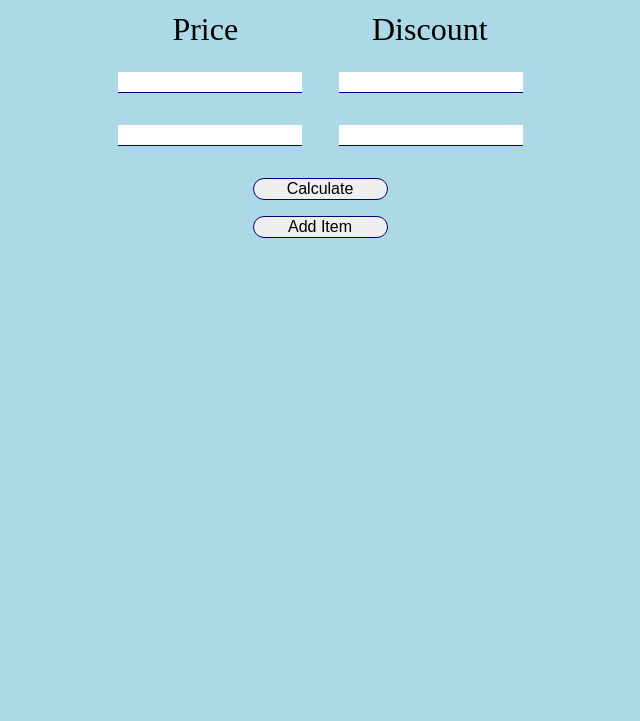
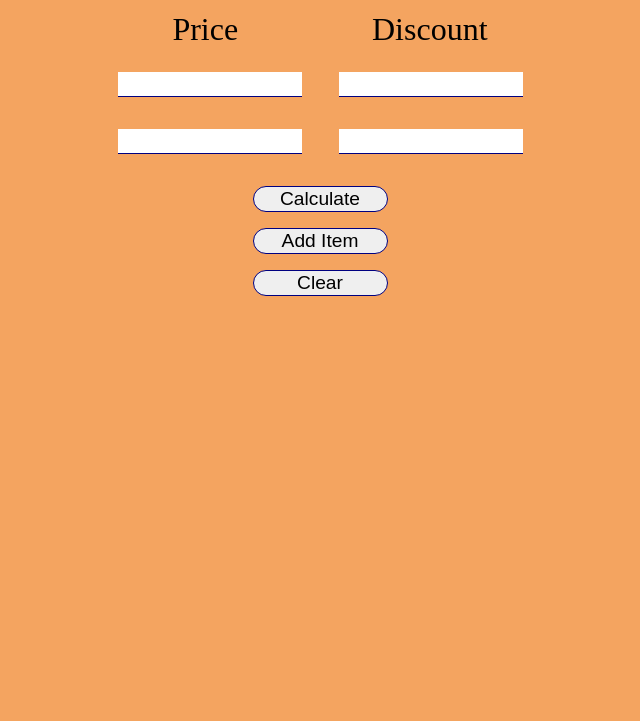
Before and after one commit to juliovquevedo/price, a plain HTML site: page index.html in a window 1280 px wide. Shown: the part 79-800 px from the top of the page, without its empty margins (320-960 px from the left). Drawn offline with Linux system fonts and the light colour scheme.

Commit message:
Added clear button and some style

```diff
--- a/index.html
+++ b/index.html
@@ -16,6 +16,7 @@
             <input class="right" type="number" name="discount2"><br>
             <input type="button" value="Calculate">
             <input type="button" value="Add Item">
+            <input type="button" value="Clear">
         </form>
     </body>
 </html>
--- a/style.css
+++ b/style.css
@@ -3,7 +3,7 @@
 }
 
 body {
-    background-color: lightblue;
+    background-color: sandybrown;
 }
 
 h2 {
@@ -44,7 +44,7 @@ label {
 input {
     border: none;
     border-bottom: 1px solid navy;
-    font-size: 1rem;
+    font-size: 1.2rem;
     text-align: center;
 }
 
```
